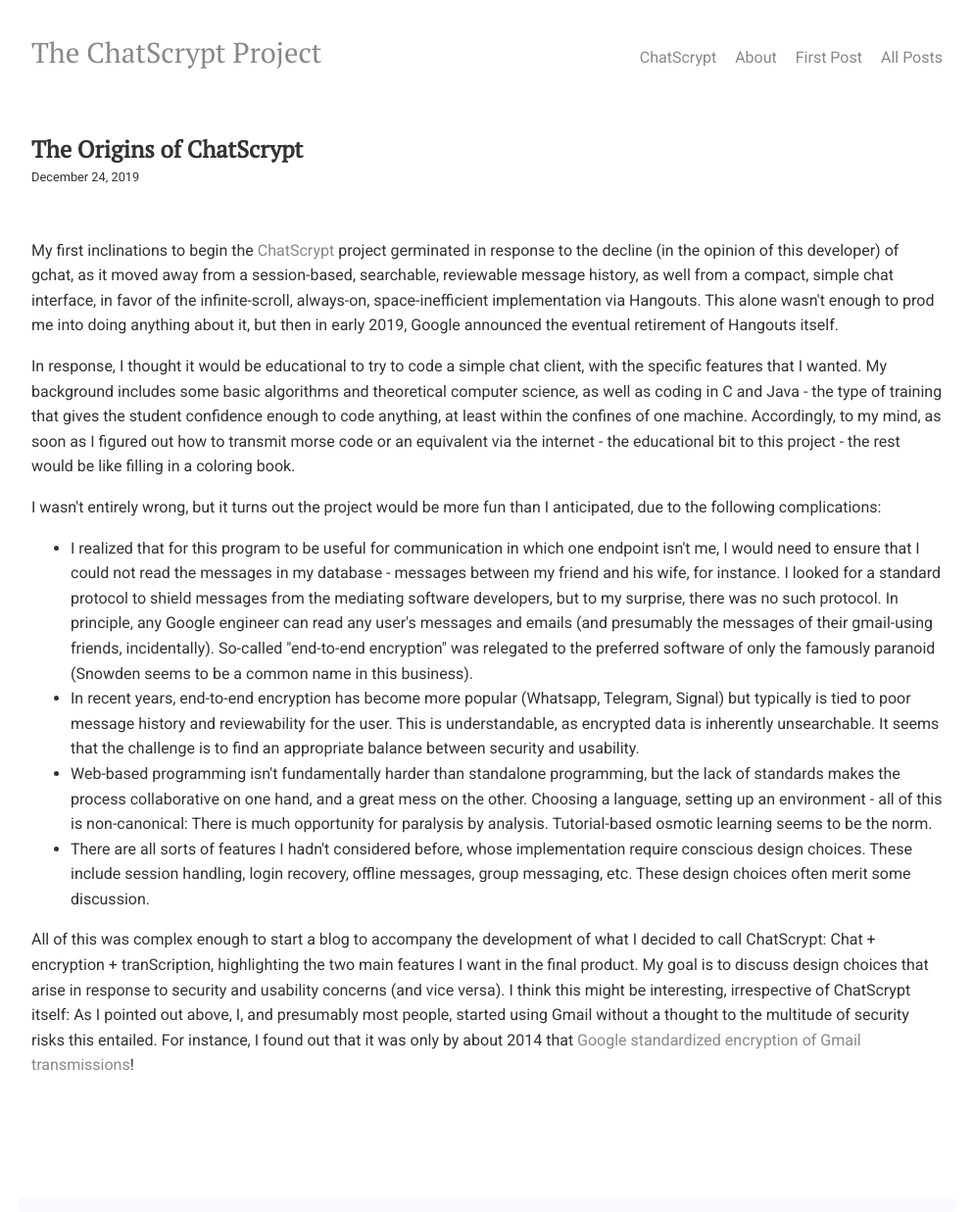
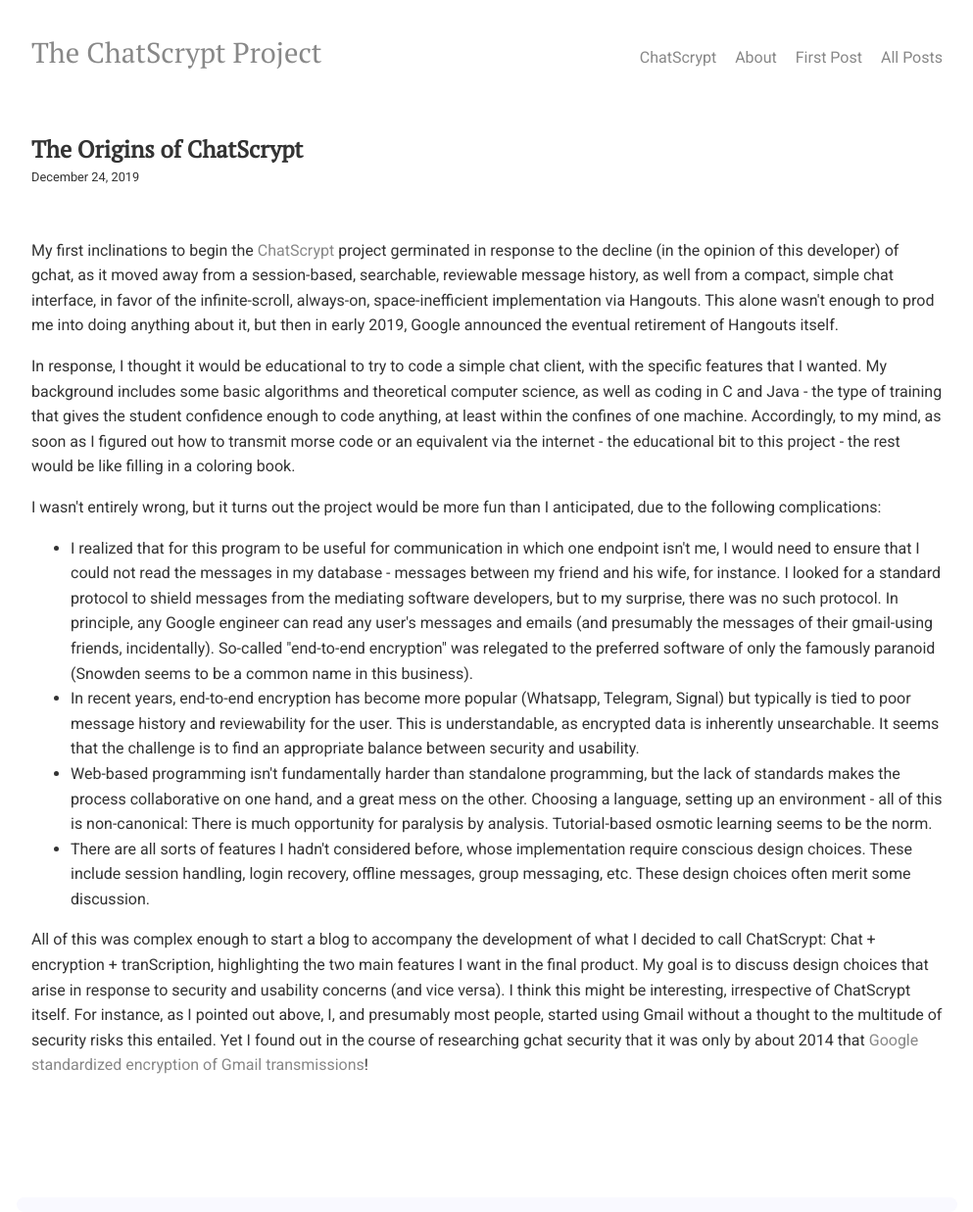
Before and after one commit to chatscrypt/chatscrypt.github.io, a Jekyll site: the page built from _posts/2019-12-24-the-origins-of-chatscrypt.html, in a window 1280 px wide. Shown: the whole page at 98% size, without its empty margins (143-1136 px from the left). Built offline with Jekyll 4.4.1, drawn with Linux system fonts in a browser that asks for light colours; comment, search, counter and statistics services are not loaded.

Commit message:
Update 2019-12-24-the-origins-of-chatscrypt.html

```diff
--- a/_posts/2019-12-24-the-origins-of-chatscrypt.html
+++ b/_posts/2019-12-24-the-origins-of-chatscrypt.html
@@ -24,4 +24,4 @@
 
 </ul>
 
-All of this was complex enough to start a blog to accompany the development of what I decided to call ChatScrypt: Chat + encryption + tranScription, highlighting the two main features I want in the final product. My goal is to discuss design choices that arise in response to security and usability concerns (and vice versa). I think this might be interesting, irrespective of ChatScrypt itself: As I pointed out above, I, and presumably most people, started using Gmail without a thought to the multitude of security risks this entailed. For instance, I found out that it was only by about 2014 that <a href="https://gizmodo.com/every-single-gmail-message-you-send-will-now-be-encrypt-1548130115">Google standardized encryption of Gmail transmissions</a>!
+All of this was complex enough to start a blog to accompany the development of what I decided to call ChatScrypt: Chat + encryption + tranScription, highlighting the two main features I want in the final product. My goal is to discuss design choices that arise in response to security and usability concerns (and vice versa). I think this might be interesting, irrespective of ChatScrypt itself. For instance, as I pointed out above, I, and presumably most people, started using Gmail without a thought to the multitude of security risks this entailed. Yet I found out in the course of researching gchat security that it was only by about 2014 that <a href="https://gizmodo.com/every-single-gmail-message-you-send-will-now-be-encrypt-1548130115">Google standardized encryption of Gmail transmissions</a>!
```
